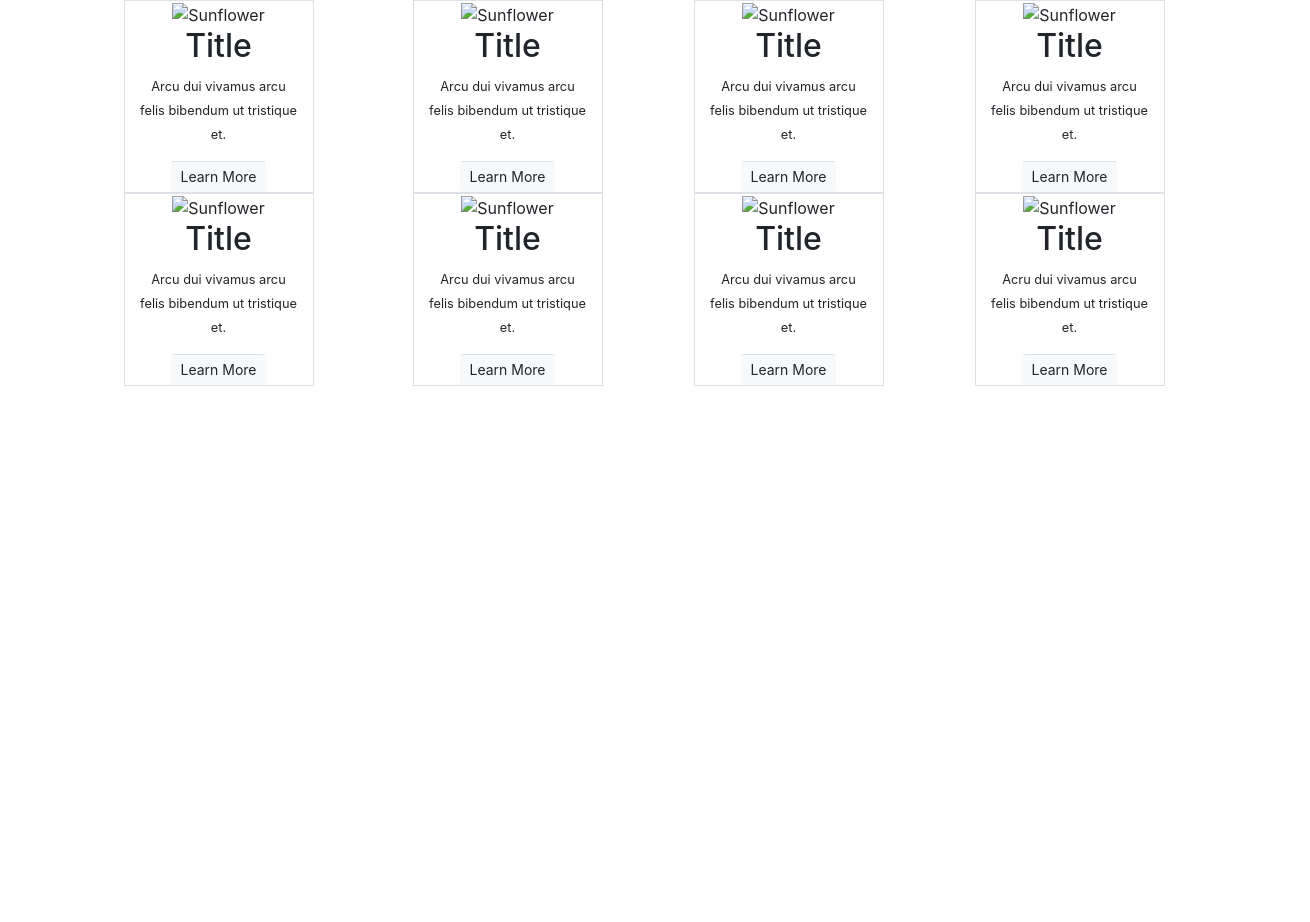
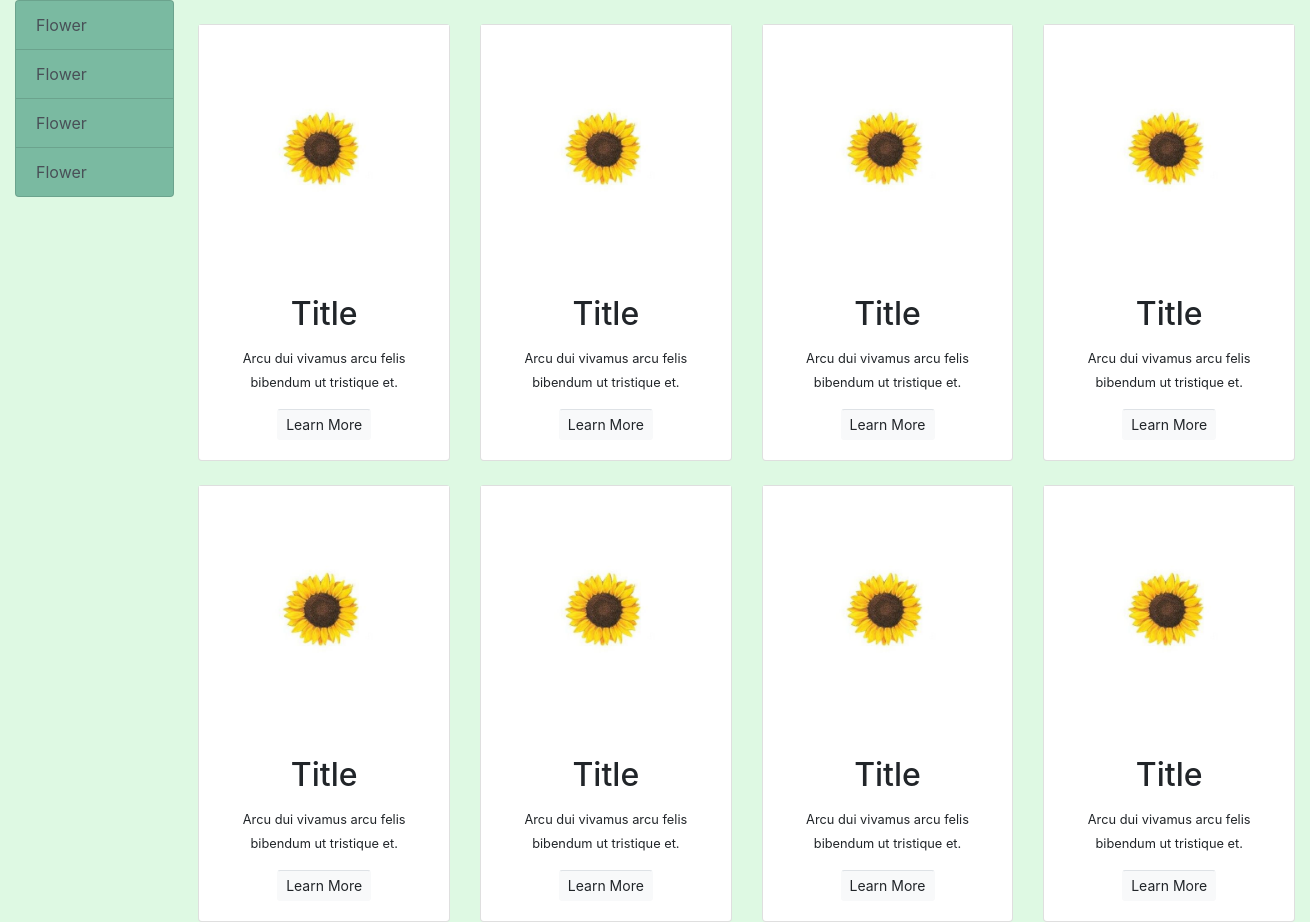
Before and after one commit to YelenaMerzlyakova/Frameworking-FTW, a plain HTML site: page index.html in a window 1280 px wide. Shown: the whole page, 1310 px wide, since content can reach past the window. Before the commit the page ends 800 px from the top, so only its background shows below. Drawn offline with nearby package versions, Linux system fonts and the light colour scheme.

Commit message:
sidebar,background color, responsiveness added

```diff
--- a/index.html
+++ b/index.html
@@ -2,93 +2,138 @@
 <html>
     <head>
         <meta charset="UTF-8">
+        <meta name="viewport" content="width=device-width, initial-scale=1, shrink-to-fit=no">
         <title>Frameworking</title>
         <link rel="stylesheet" href="https://stackpath.bootstrapcdn.com/bootstrap/4.3.1/css/bootstrap.min.css" integrity="sha384-ggOyR0iXCbMQv3Xipma34MD+dH/1fQ784/j6cY/iJTQUOhcWr7x9JvoRxT2MZw1T" crossorigin="anonymous">
-        <script src="https://stackpath.bootstrapcdn.com/bootstrap/4.3.1/js/bootstrap.min.js" integrity="sha384-JjSmVgyd0p3pXB1rRibZUAYoIIy6OrQ6VrjIEaFf/nJGzIxFDsf4x0xIM+B07jRM" crossorigin="anonymous"></script>
         <style>
-            .col-2:hover,
-            .col-2:focus {
-              box-shadow: 0 0.5em 0.5em -0.4em var(--hover);
+                .card:hover,
+                .card:focus {
+                box-shadow: 10px 10px 57px 1px rgba(0,0,0,0.32);
                 transform: translateY(-0.25em);
-              box-shadow: 10px 10px grey;
                 }
         </style>
     </head>
-<body>
-    <!--<div class="container mt-4 p-3 mb-2 bg-gradient-info text-xs-center">
-        <nav class="navbar bg-light"></nav>
-       <button class="navbar-toggler" type="button" data-toggle="collapse" data-target="#collapsibleNavbar">
-                <span class="navbar-toggler-icon"></span>
-        </button>
-        <a class="navbar-brand" href="#">
-              <div class="collapse navbar-collapse" id="collapsibleNavbar">
-                <ul class="navbar-nav">
-                  <li class="nav-item">
-                    <a class="nav-link" href="#">Link 1</a>
-                  </li>
-                  <li class="nav-item">
-                    <a class="nav-link" href="#">Link 2</a>
-                  </li>
-                  <li class="nav-item">
-                    <a class="nav-link" href="#">Link 3</a>
-                  </li>
+<body style="background-color: #def9e3">
+  <div class="container-fluid">
+    <div class="row" id="body-row">
+        <div class="col-2">
+        <div id="sidebar-container" class="sidebar-expanded d-none d-md-block mr-4">
+            <ul class="list-group">
+                <a href="https://www.almanac.com/plant/sunflowers" class="list-group-item list-group-item-action" style="background-color: #7abaa1">
+                    <div class="d-flex w-100 justify-content-start align-items-center">
+                        <span class="menu-collapsed">Flower</span>
+                    </div>
+                </a>
+                <a href="https://en.wikipedia.org/wiki/Helianthus_annuus" class="list-group-item list-group-item-action" style="background-color: #7abaa1">
+                    <div class="d-flex w-100 justify-content-start align-items-center">
+                        <span class="menu-collapsed center-block text-center"> Flower </span>
+                    </div>
+                </a>
+                <a href="#" class="list-group-item list-group-item-action" style="background-color: #7abaa1">
+                    <div class="d-flex w-100 justify-content-start align-items-center">
+                        <span class="menu-collapsed">Flower</span>
+                    </div>
+                </a>
+                <a href="#" class="list-group-item list-group-item-action" style="background-color: #7abaa1">
+                    <div class="d-flex w-100 justify-content-start align-items-center">
+                        <span class="menu-collapsed">Flower</span>
+                    </div>
+                </a>
                 </ul>
-              </nav>
-              <br>-->
-    <div class="container">
+        </div>
+        </div>
+        <div class="col-10">
+        <div class="row">
+        <div class="card-deck">
                 <div class="row align-items-center justify-content-around">
-                    <div class="col-2 border border center-block text-center mx-2">
-                        <img class="img-fluid" src="sunflower.jpg" alt="Sunflower" class="mx-auto d-block">
-                        <h2>Title</h2>
-                        <p><small>Arcu dui vivamus arcu felis bibendum ut tristique et.</small></p>
+                    <div class="card bg align-items-center justify-content-around center-block text-center mt-4">
+                        <img class="card-image-top img-fluid mx-auto d-block" src="sunflower.jpg" alt="Sunflower">
+                        <div class="card-body">
+                        <h2 class="card-title">Title</h2>
+                        <p class="card-text"><small>Arcu dui vivamus arcu felis bibendum ut tristique et.</small></p>
                         <span class="border-top"></span>
                         <button type="button" class="btn btn-light btn-rounded btn-sm waves-effect waves-light border-top">Learn More</button>
                     </div>
-                    <div class="col-2 border border center-block text-center ">
-                        <img class="img-fluid" src="sunflower.jpg" alt="Sunflower" class="mx-auto d-block">
-                        <h2>Title</h2>
-                        <p><small>Arcu dui vivamus arcu felis bibendum ut tristique et.</small></p>
+                        </div>
+                    <div class="card bg align-items-center justify-content-around center-block text-center mt-4" style="card:hover box-shadow 10px 10px 57px 1px rgba(0,0,0,0.32)">
+                        <img class="card-image-top img-fluid mx-auto d-block" src="sunflower.jpg" alt="Sunflower">
+                        <div class="card-body">
+                            <h2 class="card-title">Title</h2>
+                            <p class="card-text"><small>Arcu dui vivamus arcu felis bibendum ut tristique et.</small></p>
+                            <span class="border-top"></span>
                             <button type="button" class="btn btn-light btn-rounded btn-sm waves-effect waves-light border-top">Learn More</button>
                         </div>
-                    <div class="col-2 border border center-block text-center">
-                        <img class="img-fluid" src="sunflower.jpg" alt="Sunflower" class="mx-auto d-block">
-                        <h2>Title</h2>
-                        <p><small>Arcu dui vivamus arcu felis bibendum ut tristique et.</small></p>
+                            </div>
+                    <div class="card bg align-items-center justify-content-around center-block text-center mt-4">
+                            <img class="card-image-top img-fluid mx-auto d-block" src="sunflower.jpg" alt="Sunflower">
+                            <div class="card-body">
+                                <h2 class="card-title">Title</h2>
+                                <p class="card-text"><small>Arcu dui vivamus arcu felis bibendum ut tristique et.</small></p>
+                                <span class="border-top"></span>
                                 <button type="button" class="btn btn-light btn-rounded btn-sm waves-effect waves-light border-top">Learn More</button>
                             </div>
-                    <div class="col-2 border border center-block text-center">
-                        <img class="img-fluid" src="sunflower.jpg" alt="Sunflower" class="mx-auto d-block">
-                        <h2>Title</h2>
-                        <p><small>Arcu dui vivamus arcu felis bibendum ut tristique et.</small></p>
-                        <button type="button" class="btn btn-light btn-rounded btn-sm waves-effect waves-light border-top" data-toggle="modal">Learn More</button>
                                 </div>
-            </div>
-            <div class="row align-items-center justify-content-around">
-                    <div class="col-2 border border center-block text-center mx-2">
-                        <img class="img-fluid" src="sunflower.jpg" alt="Sunflower" class="mx-auto d-block">
-                        <h2>Title</h2>
-                        <p><small>Arcu dui vivamus arcu felis bibendum ut tristique et.</small></p>
-                        <button type="button" class="btn btn-light btn-rounded btn-sm waves-effect waves-light border-top">Learn More</button>
-                    </div>
-                    <div class="col-2 border border center-block text-center">
-                        <img class="img-fluid" src="sunflower.jpg" alt="Sunflower" class="mx-auto d-block">
-                        <h2>Title</h2>
-                        <p><small>Arcu dui vivamus arcu felis bibendum ut tristique et.</small></p>
-                        <button type="button" class="btn btn-light btn-rounded btn-sm waves-effect waves-light border-top">Learn More</button>
-                    </div>
-                    <div class="col-2 border border center-block text-center">
-                        <img class="img-fluid" src="sunflower.jpg" alt="Sunflower" class="mx-auto d-block">
-                        <h2>Title</h2>
-                        <p><small>Arcu dui vivamus arcu felis bibendum ut tristique et.</small></p>
-                        <button type="button" class="btn btn-light btn-rounded btn-sm waves-effect waves-light border-top">Learn More</button>
-                    </div>
-                    <div class="col-2 border border center-block text-center">
-                        <img class="img-fluid" src="sunflower.jpg" alt="Sunflower" class="mx-auto d-block">
-                        <h2>Title</h2>
-                        <p><small>Acru dui vivamus arcu felis bibendum ut tristique et.</small></p>
+                    <div class="card bg align-items-center justify-content-around center-block text-center mt-4">
+                        <img class="card-image-top img-fluid mx-auto d-block" src="sunflower.jpg" alt="Sunflower">
+                        <div class="card-body">
+                            <h2 class="card-title">Title</h2>
+                            <p class="card-text"><small>Arcu dui vivamus arcu felis bibendum ut tristique et.</small></p>
+                            <span class="border-top"></span>
                             <button type="button" class="btn btn-light btn-rounded btn-sm waves-effect waves-light border-top">Learn More</button>
                         </div>
                             </div>
                     </div>
+                    </div>
+            </div>
+            <div class="row">
+            <div class="card-deck">
+                    <div class="row align-items-center justify-content-around">
+                        <div class="card bg align-items-center justify-content-around center-block text-center mt-4">
+                            <img class="card-image-top img-fluid mx-auto d-block" src="sunflower.jpg" alt="Sunflower">
+                            <div class="card-body">
+                                <h2 class="card-title">Title</h2>
+                                <p class="card-text"><small>Arcu dui vivamus arcu felis bibendum ut tristique et.</small></p>
+                                <span class="border-top"></span>
+                                <button type="button" class="btn btn-light btn-rounded btn-sm waves-effect waves-light border-top">Learn More</button>
+                            </div>
+                                </div>
+                        <div class="card bg align-items-center justify-content-around center-block text-center mt-4">
+                            <img class="card-image-top img-fluid mx-auto d-block" src="sunflower.jpg" alt="Sunflower">
+                            <div class="card-body">
+                                <h2 class="card-title">Title</h2>
+                                <p class="card-text"><small>Arcu dui vivamus arcu felis bibendum ut tristique et.</small></p>
+                                <span class="border-top"></span>
+                                <button type="button" class="btn btn-light btn-rounded btn-sm waves-effect waves-light border-top">Learn More</button>
+                            </div>
+                                </div>
+                        <div class="card bg align-items-center justify-content-around center-block text-center mt-4">
+                            <img class="card-image-top img-fluid mx-auto d-block" src="sunflower.jpg" alt="Sunflower">
+                            <div class="card-body">
+                                <h2 class="card-title">Title</h2>
+                                <p class="card-text"><small>Arcu dui vivamus arcu felis bibendum ut tristique et.</small></p>
+                                <span class="border-top"></span>
+                                <button type="button" class="btn btn-light btn-rounded btn-sm waves-effect waves-light border-top">Learn More</button>
+                            </div>
+                                </div>
+                        <div class="card bg align-items-center justify-content-around center-block text-center mt-4">
+                            <img class="card-image-top img-fluid mx-auto d-block" src="sunflower.jpg" alt="Sunflower">
+                            <div class="card-body">
+                                <h2 class="card-title">Title</h2>
+                                <p class="card-text"><small>Arcu dui vivamus arcu felis bibendum ut tristique et.</small></p>
+                                <span class="border-top"></span>
+                                <button type="button" class="btn btn-light btn-rounded btn-sm waves-effect waves-light border-top">Learn More</button>
+                            </div>
+                                </div>
+                        </div>
+                        </div>
+                        </div>
+        </div>
+                        </div>
+                        </div>
+                    </div>
+        </div>
+        <script src="https://code.jquery.com/jquery-3.3.1.slim.min.js" integrity="sha384-q8i/X+965DzO0rT7abK41JStQIAqVgRVzpbzo5smXKp4YfRvH+8abtTE1Pi6jizo" crossorigin="anonymous"></script>
+<script src="https://cdnjs.cloudflare.com/ajax/libs/popper.js/1.14.7/umd/popper.min.js" integrity="sha384-UO2eT0CpHqdSJQ6hJty5KVphtPhzWj9WO1clHTMGa3JDZwrnQq4sF86dIHNDz0W1" crossorigin="anonymous"></script>
+<script src="https://stackpath.bootstrapcdn.com/bootstrap/4.3.1/js/bootstrap.min.js" integrity="sha384-JjSmVgyd0p3pXB1rRibZUAYoIIy6OrQ6VrjIEaFf/nJGzIxFDsf4x0xIM+B07jRM" crossorigin="anonymous"></script>
 </body>
 </html>
```
Also changed, not shown: index2.html (deleted, +0 -122 lines), sunflower.jpg (added). Lines whose indentation alone changed are shown as unchanged.
